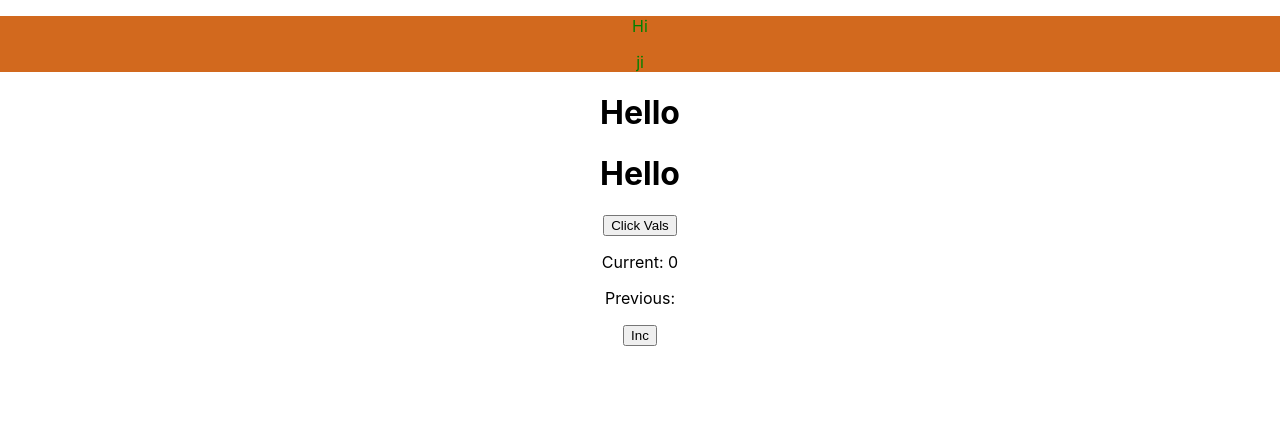
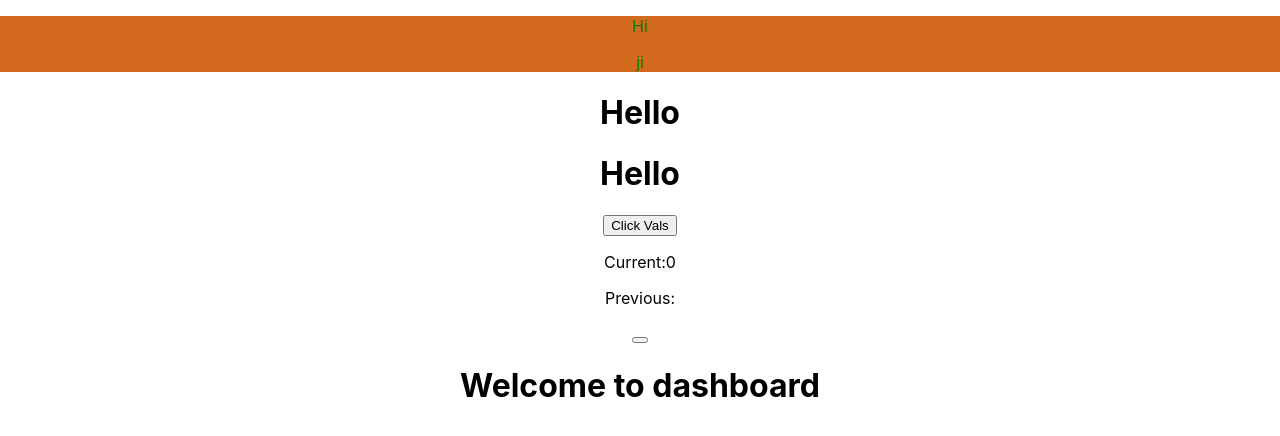
Before and after one commit to CodingThe/reactjs-practicle, a React (Create React App) app: page / in a window 1280 px wide. Shown: the top 436 px of the page. Built offline with nearby package versions, Linux system fonts and the light colour scheme.

Commit message:
useRef and hoc

```diff
--- a/src/App.js
+++ b/src/App.js
@@ -6,6 +6,7 @@ import NormalClassComponent from './practice/normalClassComponent';
 import PureClassComponent from './practice/pureClassComponent';
 import UseEffectHook from './practice/useEffect'
 import UseRef from './practice/useRef';
+import EnhancedComponemt from './practice/hoc/normalFunction'
 
 function App() {
   const [hi, setHi] = useState('Hello');
@@ -25,6 +26,7 @@ function App() {
       <PureClassComponent hi={hi} />
       <UseEffectHook/>
       <UseRef/>
+      <EnhancedComponemt name="babu bhaiya"></EnhancedComponemt>
     </div>
   );
 }
--- /dev/null
+++ b/src/practice/hoc/hoc.js
@@ -0,0 +1,12 @@
+// export default function Hoc(NormalComponent){
+//     return function EnhancedComponemt(props){
+//         return <NormalComponent {...props} company="Google"></NormalComponent>
+//     }
+// }
+export default function withAuth(NormalComponent){
+    return function EnhancedComponemt(props){
+        const isLoggedIn = true;
+        if(!isLoggedIn) return <p>Please login</p>
+        return <NormalComponent {...props}></NormalComponent>
+    }
+}
--- /dev/null
+++ b/src/practice/hoc/normalFunction.js
@@ -0,0 +1,19 @@
+import Hoc from "./hoc"
+
+// function NormalFunction({name,company}){
+//     return(
+//         <div>
+//             <h1>{name}</h1>
+//             <h1>company:{company}</h1>
+//         </div>
+//     )
+// }
+
+// const EnhancedComponemt = Hoc(NormalFunction);
+// export default EnhancedComponemt;
+
+function NormalFunction(){
+    return <h1>Welcome to dashboard</h1>
+}
+const EnhancedComponemt = Hoc(NormalFunction);
+export default EnhancedComponemt;
--- a/src/practice/useRef.js
+++ b/src/practice/useRef.js
@@ -12,18 +12,29 @@ export default function UseRef(){
     //     </>
     // );
 
-const [count, setCount] = useState(0);
-  const prevCount = useRef();
 
-  useEffect(() => {
-    prevCount.current = count;
-  });
+const [count,setCount]=useState(0);
+const prevCount = useRef();
 
-  return (
-    <div>
-      <p>Current: {count}</p>
-      <p>Previous: {prevCount.current}</p>
-      <button onClick={() => setCount(count + 1)}>Inc</button>
-    </div>
-  );
+useEffect(()=>{
+    prevCount.current=count;
+});
+return(
+<div>
+    <p>Current:{count}</p>
+    <p>Previous:{prevCount.current}</p>
+    <button onClick={()=>setCount(count+1)}></button>
+</div>
+)
+
+//   useEffect(() => {
+//     const interval = setInterval(() => {
+//       countRef.current++;
+//       console.log('Count:', countRef.current);
+//     }, 1000);
+
+//     return () => clearInterval(interval);
+//   }, []);
+
+//   return <h1>Open console to see timer</h1>;
 };
```
